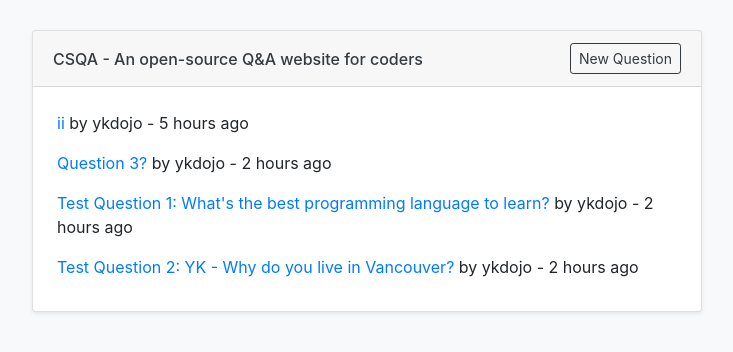
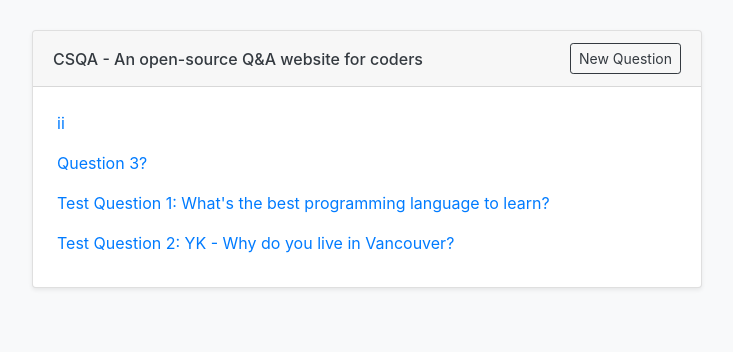
Before and after one commit to ykdojo/csqa, a Django app: page / in a window 1280 px wide. Shown: the top 352 px of the page, without its empty margins (273-1006 px from the left). Run offline with Django 3.2, Linux system fonts and the light colour scheme; data comes from the database, SQL or seed files in the repository; some libraries are stand-ins or nearby versions.

Commit message:
Simplified the home.html

```diff
--- a/templates/home.html
+++ b/templates/home.html
@@ -10,8 +10,8 @@
 {% for question in questions %}
     <p>
         <a href="/question/{{question.id}}">{{ question.title }}</a>
-        <span> by {{ question.user.username }}</span>
-        <span> - {{question.x_ago}}</span>
+        <!-- <span> by {{ question.user.username }}</span>
+        <span> - {{question.x_ago}}</span> -->
     </p>
 {% endfor %}
 {% endblock %}
```
